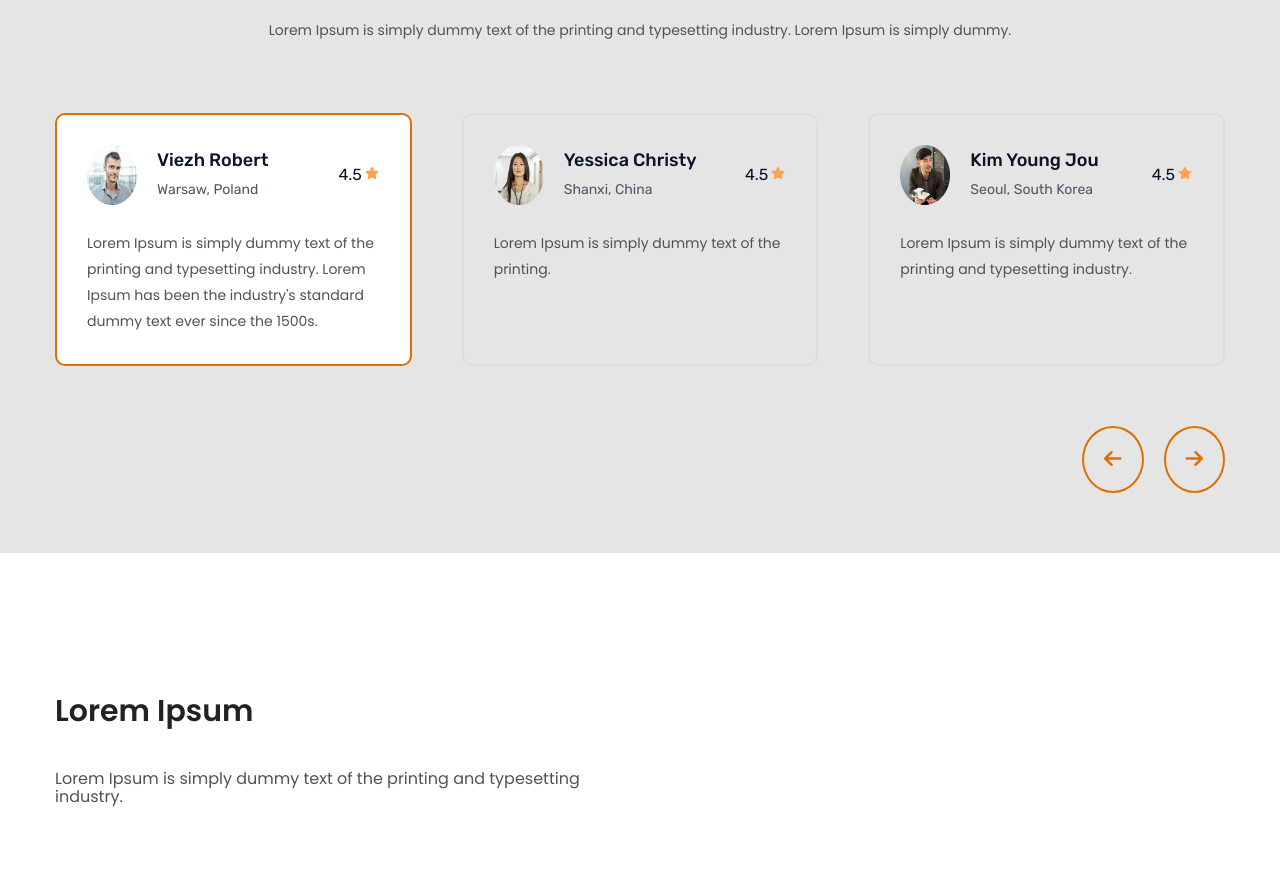
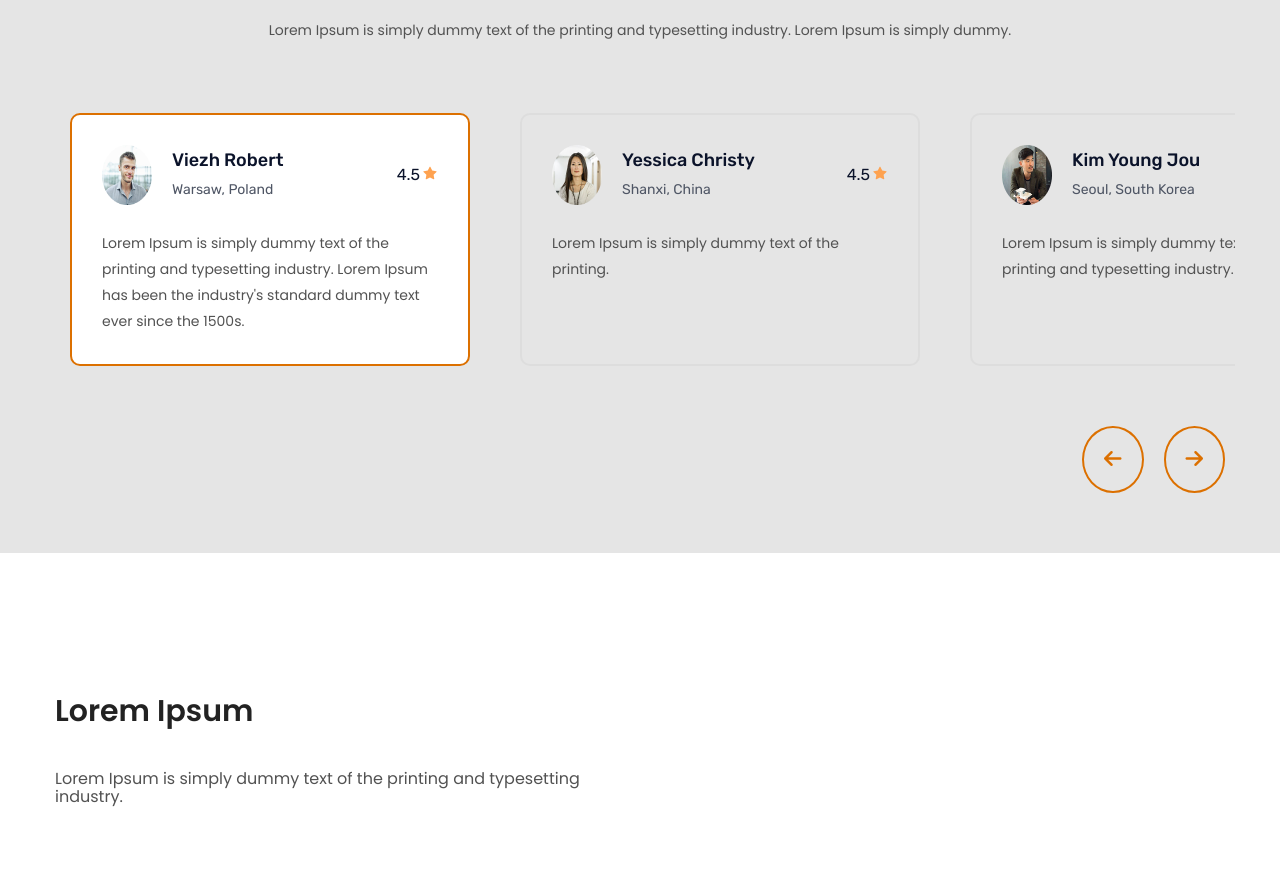
Before and after one commit to 3serdiuk/frontend-basic, a plain HTML site: page index.html in a window 1280 px wide. Shown: the part 3232-4111 px from the top of the page. Drawn offline with Linux system fonts and the light colour scheme.

Commit message:
Major fix in customers.css and minor fix in header navigation

```diff
--- a/styles/customers.css
+++ b/styles/customers.css
@@ -31,6 +31,8 @@
     display: flex;
     margin: 0 -25px;
     padding-bottom: 30px;
+    overflow: auto;
+    margin: 0 -10px;
 }
 
 .card-slider p {
@@ -38,7 +40,7 @@
 }
 
 .card {
-    max-width: 400px;
+    min-width: 400px;
     width: 100%;
     background-color: transparent;
     border: 2px solid #DDDDDD;
--- a/styles/form.css
+++ b/styles/form.css
@@ -99,8 +99,6 @@ label {
     width: 100%;
 }
 
-.name-form input:first-of-type {}
-
 .central-input input {
     width: 100%;
 }
--- a/styles/header.css
+++ b/styles/header.css
@@ -43,7 +43,6 @@
 
 .nav li:active {
     content: "";
-    position: absolute;
 }
 
 .header span {
```
